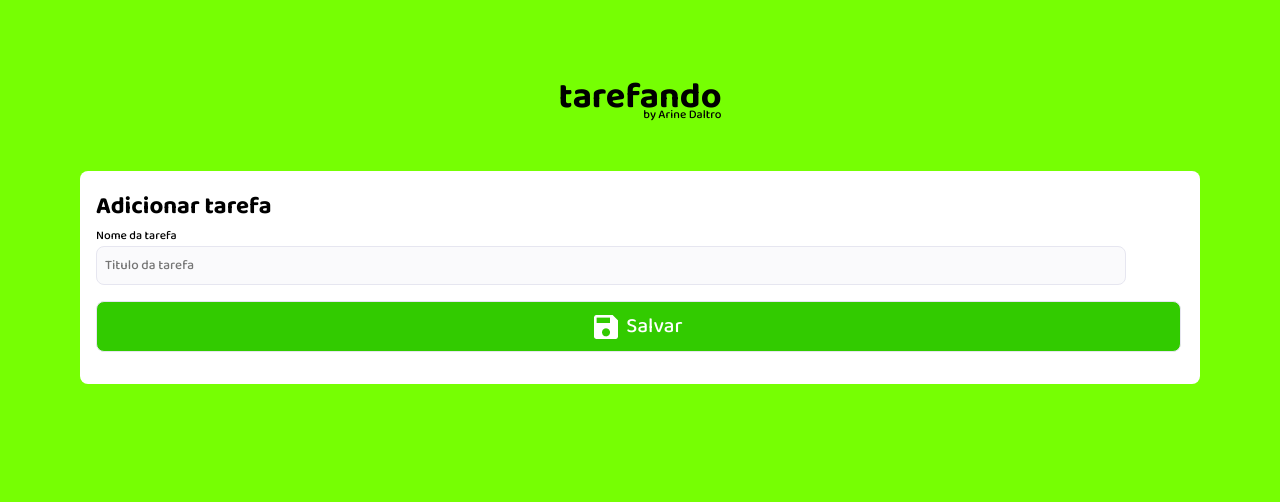
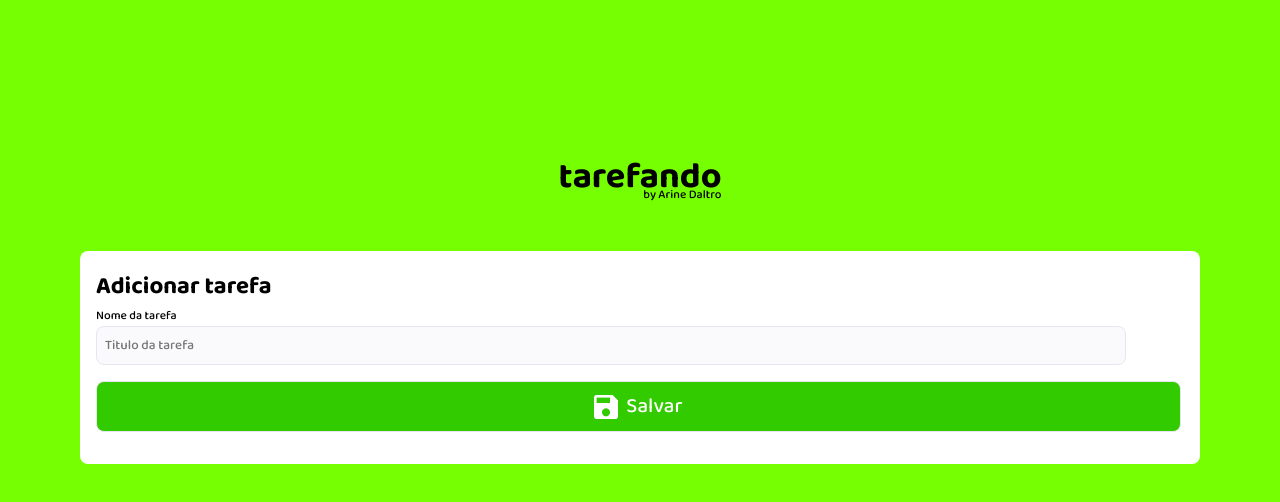
Before and after one commit to arine-daltro/tarefando, a React (Create React App) app: page /cadastro in a window 1280 px wide. Shown: the top 502 px of the page. Built offline with nearby package versions, Linux system fonts and the light colour scheme.

Commit message:
Correção no estilo

```diff
--- a/src/Styles/global.css
+++ b/src/Styles/global.css
@@ -150,7 +150,7 @@
 }
 
 .logo-menor-cadastro {
-    margin-top: -310px;
+    margin-top: -150px;
 }
 
 
```
Also changed, not shown: 1 other file (tests, documents, lock files or other folders).
